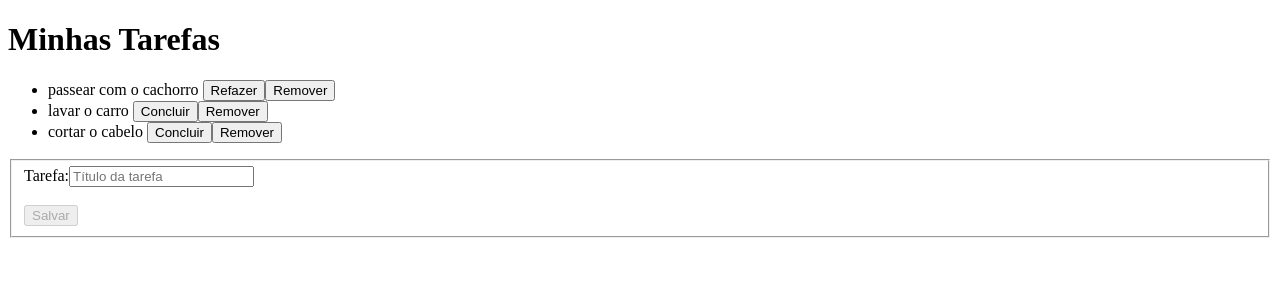
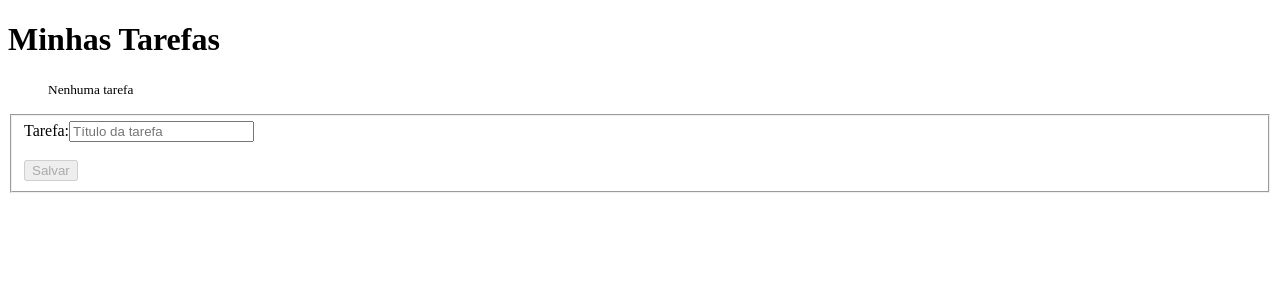
Before and after one commit to wevertonpaulino/TodoList, an Angular app: page / in a window 1280 px wide. Shown: the top 300 px of the page. Built offline with nearby package versions, Linux system fonts and the light colour scheme.

Commit message:
Adiciona uma tarefa

```diff
--- a/src/app/app.component.html
+++ b/src/app/app.component.html
@@ -1,6 +1,7 @@
 <h1>{{ title }}</h1>
 
 <ul>
+  <p *ngIf="todos.length == 0"><small>Nenhuma tarefa</small></p>
   <li *ngFor="let todo of todos">
     {{ todo.title }}
     <button (click)="markAsDone(todo)" *ngIf="!todo.done">Concluir</button>
@@ -15,6 +16,6 @@
     <input type="text" placeholder="Título da tarefa" maxlength="30" formControlName="title">
     <small *ngIf="form.controls.title.invalid && !form.controls.title.pristine">Este campo deve conter entre 5 e 30 caracteres</small>
     <br><br>
-    <button [disabled]="form.invalid">Salvar</button>
+    <button (click)="add()" [disabled]="form.invalid">Salvar</button>
   </fieldset>
 </form>
--- a/src/app/app.component.ts
+++ b/src/app/app.component.ts
@@ -20,10 +20,18 @@
         Validators.required,
       ])]
     });
+  }
 
-    this.todos.push(new Todo(1, 'passear com o cachorro', true));
-    this.todos.push(new Todo(2, 'lavar o carro', false));
-    this.todos.push(new Todo(3, 'cortar o cabelo', false));
+  clear() {
+    this.form.reset();
+  }
+
+  add() {
+    const id = this.todos.length + 1;
+    const title = this.form.controls['title'].value;
+
+    this.todos.push(new Todo(id, title, false));
+    this.clear();
   }
 
   remove(todo: Todo) {
```
